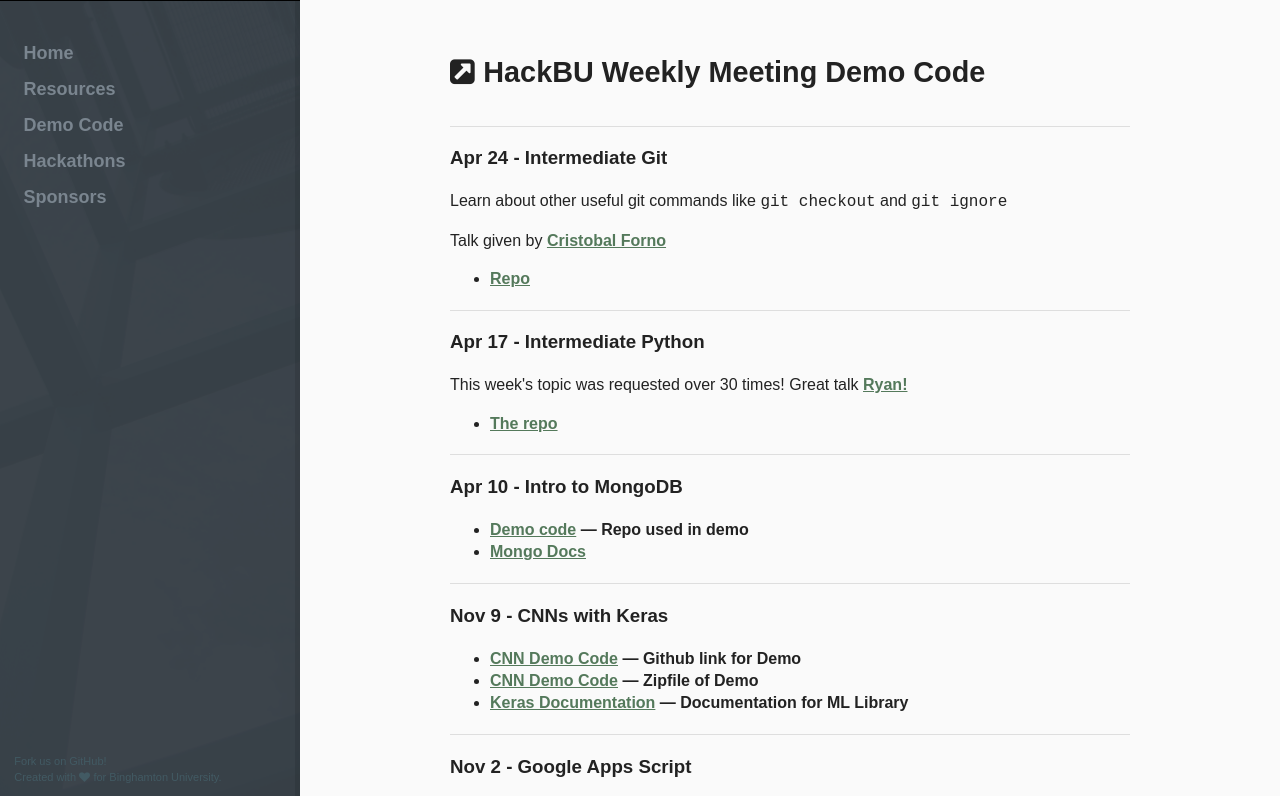
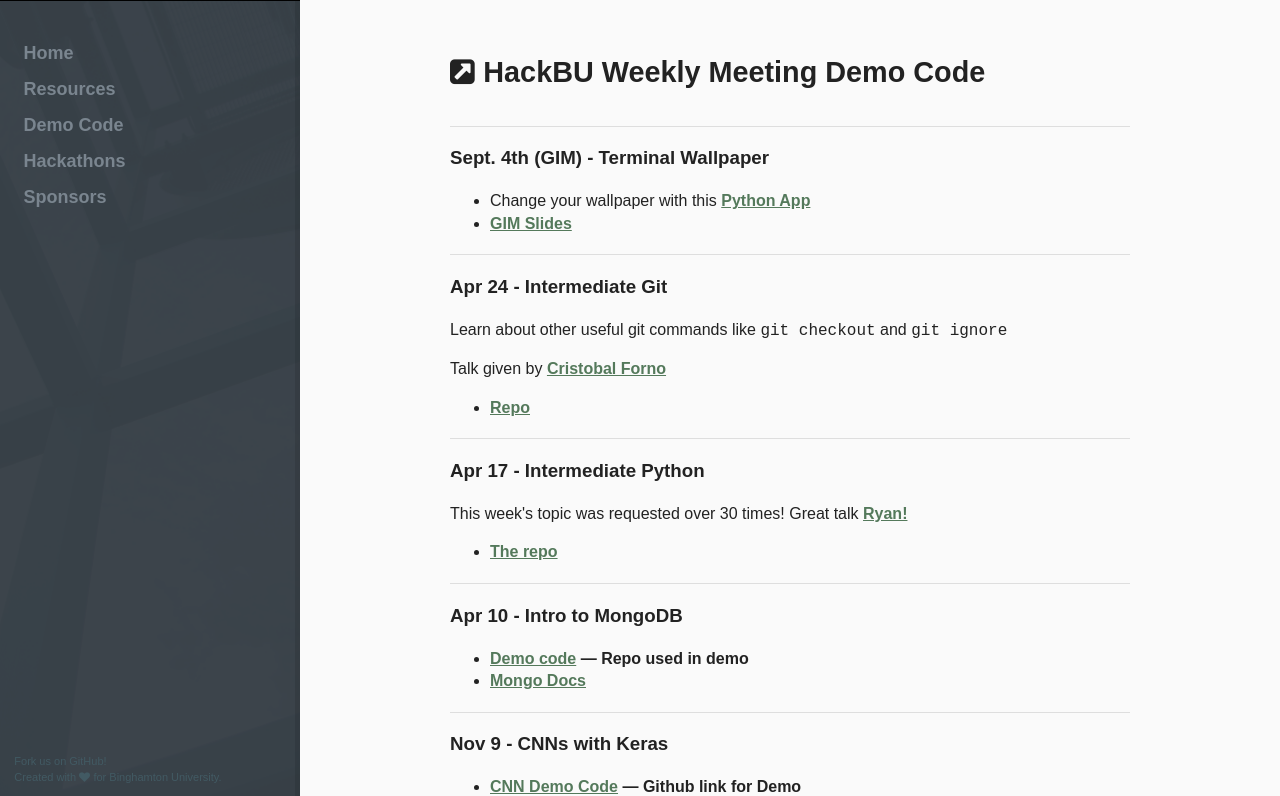
Before and after one commit to hackbinghamton/hackbinghamton.github.io, a Jekyll site: the page built from demo/index.html, in a window 1280 px wide and 900 px high, cut to the strip 104-900 px from the top of the window. Built offline with Jekyll 4.4.1, drawn with Linux system fonts in a browser that asks for light colours; nearby versions of some CDN libraries.

Commit message:
added gim under demp

```diff
--- a/demo/index.html
+++ b/demo/index.html
@@ -6,6 +6,18 @@ description: Play with the code and projects demoed at HackBU workshops
 
 <div class="article article-introduction">
     <h2><i class="fa fa-external-link-square"></i>HackBU Weekly Meeting Demo Code</h2>
+</div>
+
+<div class="article">
+	<h3>Sept. 4th (GIM) - Terminal Wallpaper</h3>
+    <ul>
+        <li>
+            Change your wallpaper with this <a href="https://github.com/rmccorm4/terminal-wallpaper">Python App</a><br />
+        </li>
+        <li>
+            <b><a href="pp_2018f/HackBU_GIM_Fall_2018.pdf">GIM Slides</a></b><br />
+        </li>
+    </ul>
 </div>
 
 <div class="article">
```
Also changed, not shown: 1 other file.
